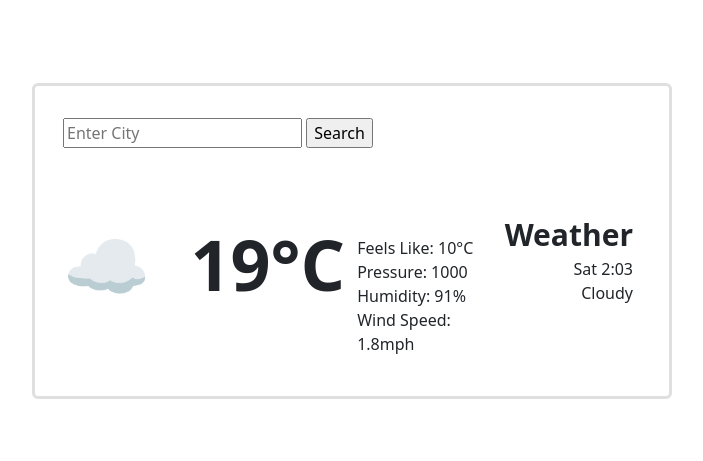
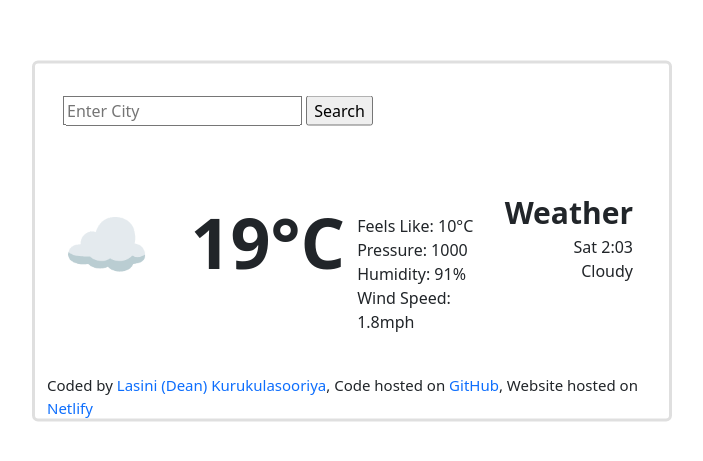
Before and after one commit to lasini1022/Dean-Weather-App, a plain HTML site: page index.html in a window 1280 px wide. Shown: the part 159-620 px from the top of the page, without its empty margins (288-991 px from the left). Drawn offline with nearby package versions, Linux system fonts and the light colour scheme; no server answers.

Commit message:
added name, GitHub and netlify link at bottom

```diff
--- a/index.html
+++ b/index.html
@@ -64,6 +64,17 @@
           <br />
           <div class="row middle" id="forecast"></div>
         </div>
+        <footer class="footer">
+          Coded by
+          <a href="https://www.linkedin.com/in/lasini-k/" target="_blank"
+            >Lasini (Dean) Kurukulasooriya</a
+          >, Code hosted on
+          <a href="https://github.com/lasini1022" target="_blank">GitHub</a>,
+          Website hosted on
+          <a href="https://vanillaweathersearch223.netlify.app/" target="_blank"
+            >Netlify</a
+          >
+        </footer>
       </div>
     </div>
     <script src="script.js"></script>
--- a/style.css
+++ b/style.css
@@ -61,3 +61,7 @@
 a {
   text-decoration: none;
 }
+
+.footer {
+  font-size: 15px;
+}
```
